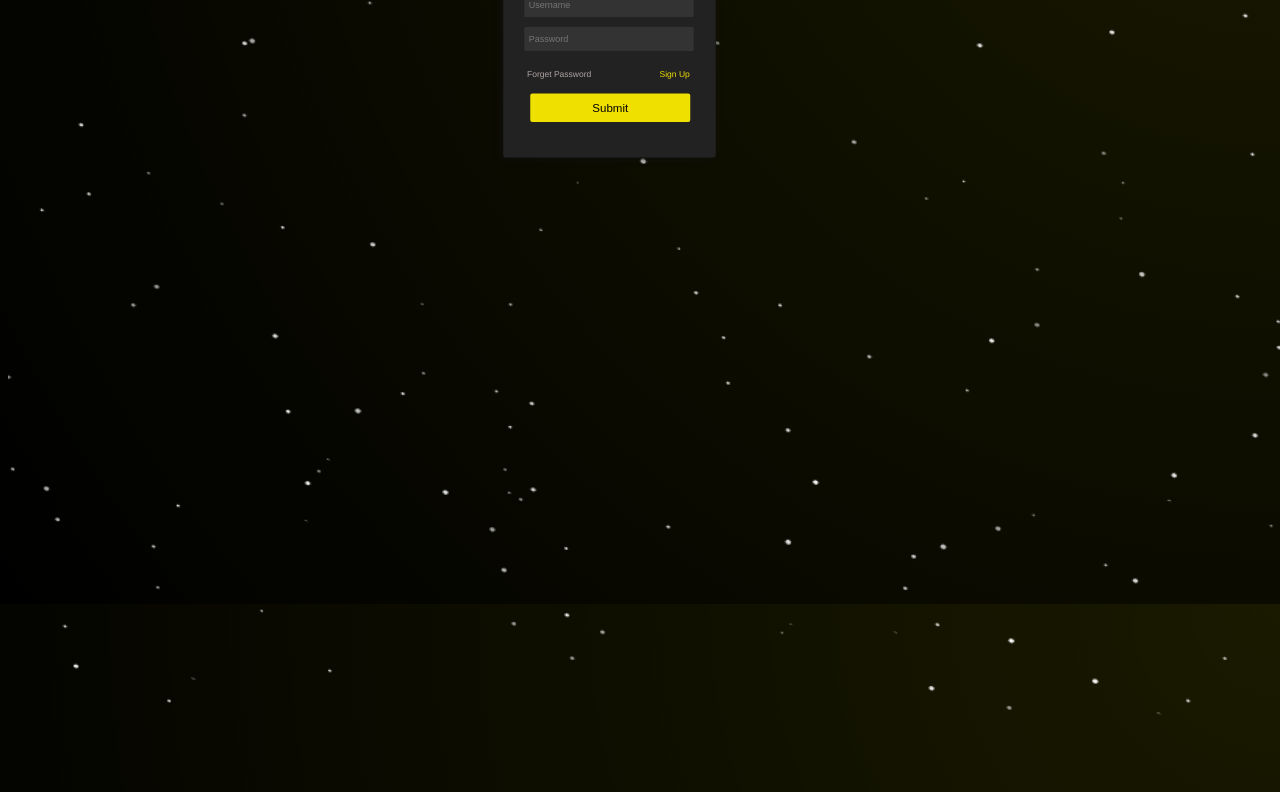
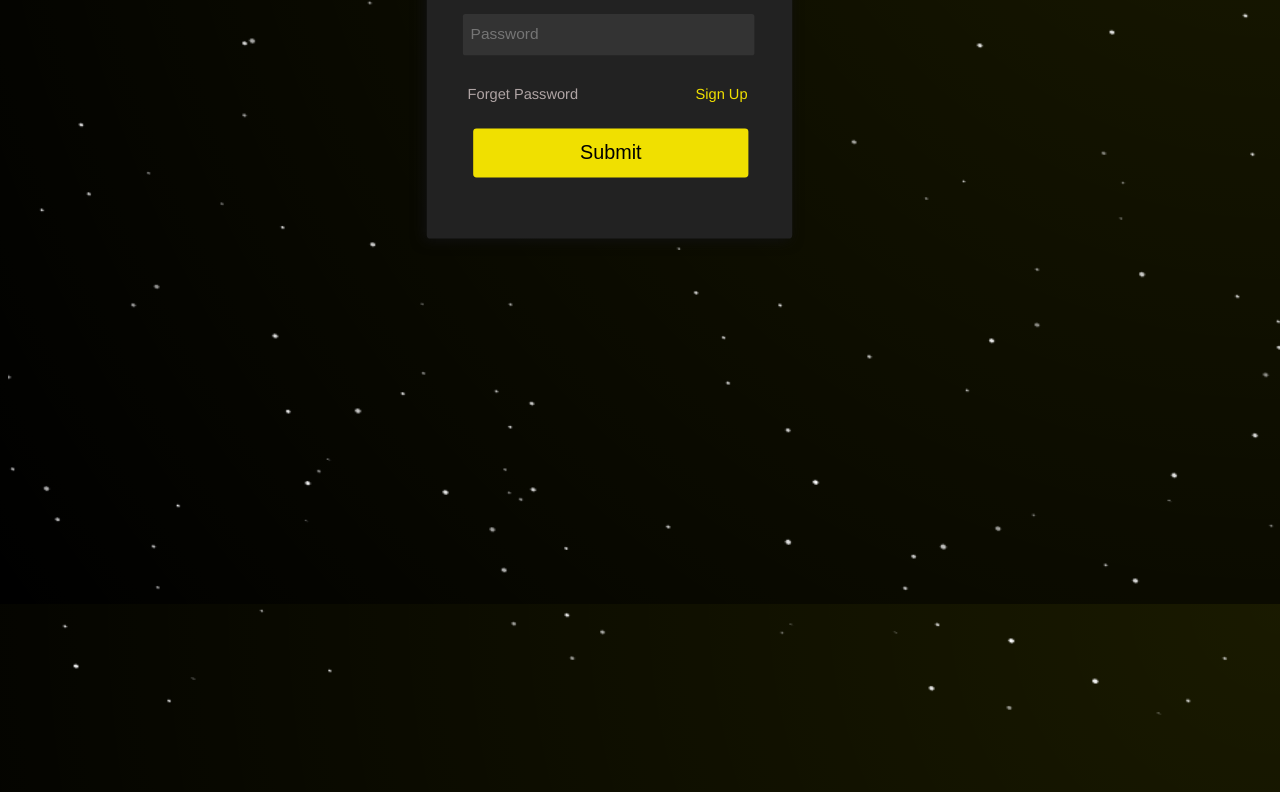
Before and after one commit to mohhosseini/test1, a plain HTML site: page index.html in a window 1280 px wide. Shown: the part 292-1084 px from the top of the page. Drawn offline with Linux system fonts and the light colour scheme.

Commit message:
Update style.css

```diff
--- a/style.css
+++ b/style.css
@@ -16,7 +16,7 @@ form {
      left: 2vw;
      box-shadow: -3px 2px 15px 0 rgb(17, 17, 17);
      z-index: 2;
-    transform: scale(0.5,0.5);
+    transform: scale(0.86,0.86);
 }
     h2 {
         margin: 2px;
```
